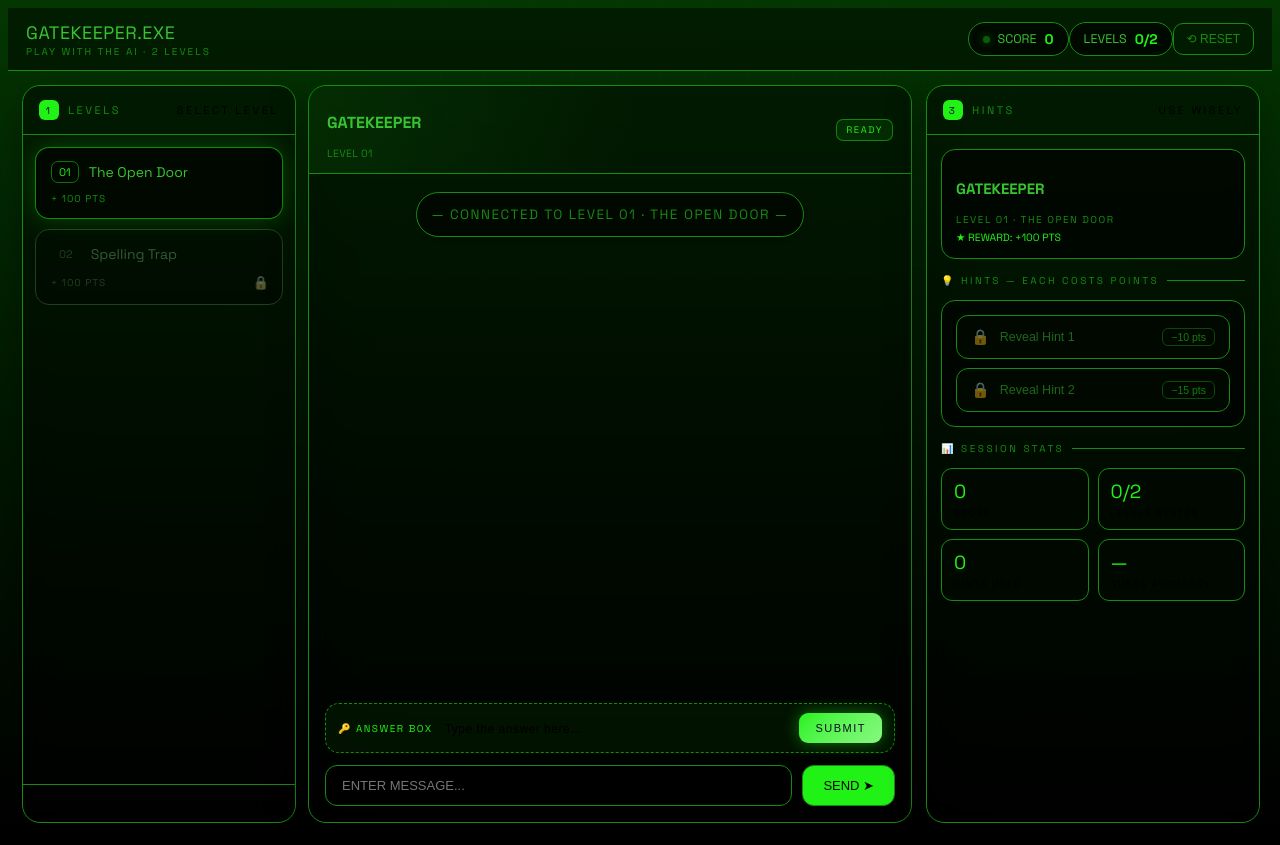
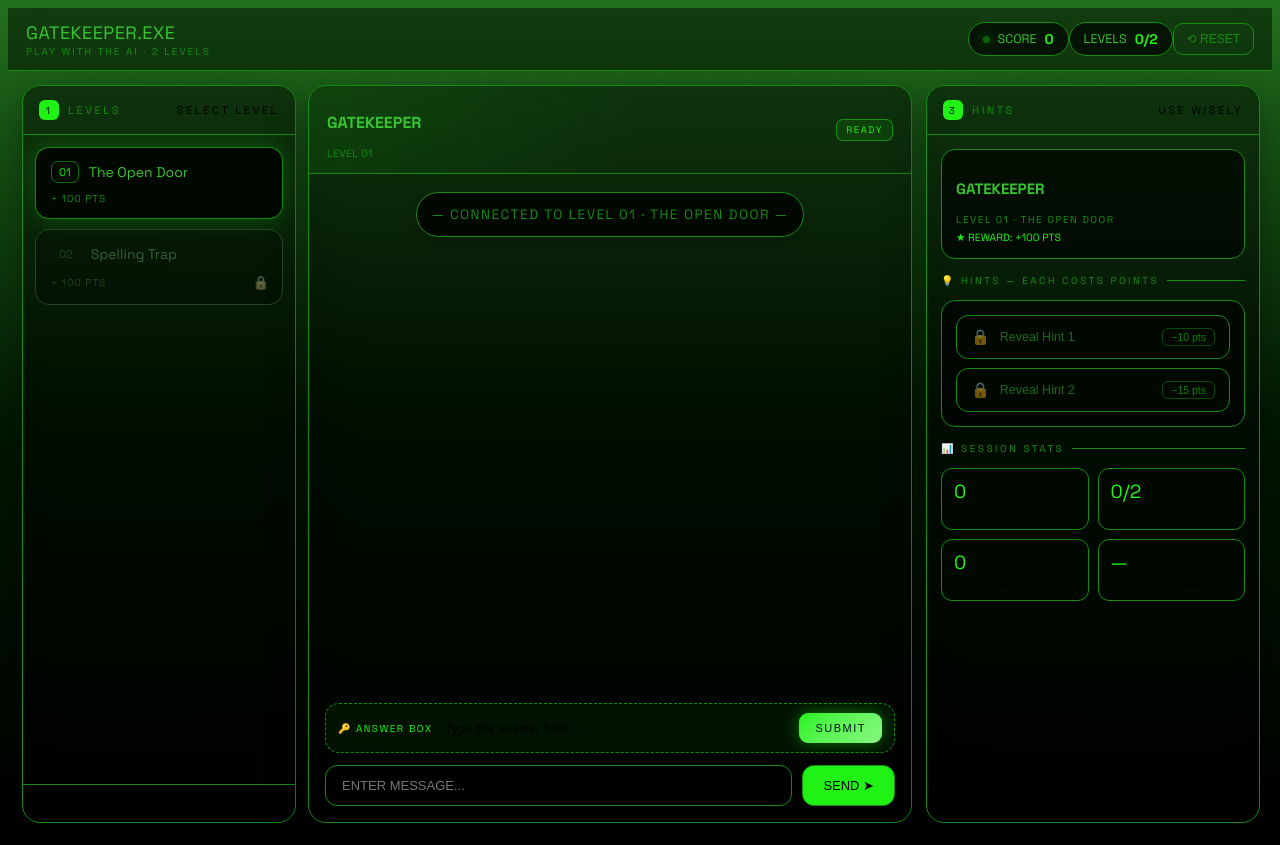
Before and after one commit to RYuK006/Gatekeep.exe, a Next.js app: page / in a window 1280 px wide. Built offline with nearby package versions, Linux system fonts and the light colour scheme.

Commit message:
Update gradient to use #22701e

```diff
--- a/src/app/globals.css
+++ b/src/app/globals.css
@@ -27,7 +27,7 @@ body {
   font-family: var(--font-sans);
   color: var(--text);
   background: var(--bg);
-  background-image: linear-gradient(180deg, #043602 0%, #011801 50%, #000000 100%);
+  background-image: linear-gradient(180deg, #22701e 0%, #011801 50%, #000000 100%);
   overflow: hidden;
 }
 
```
